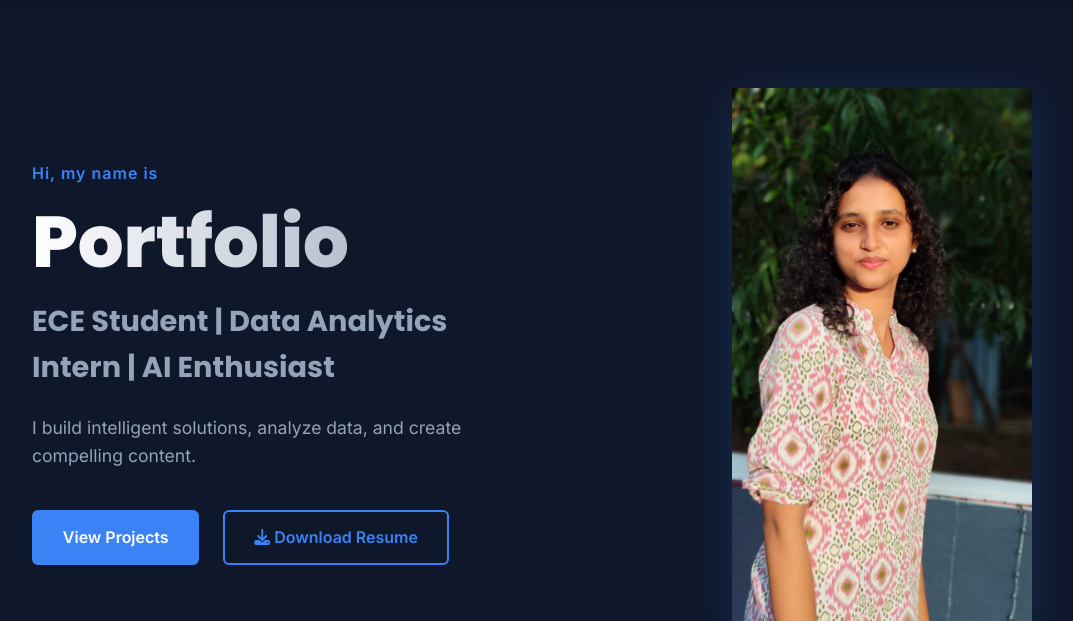
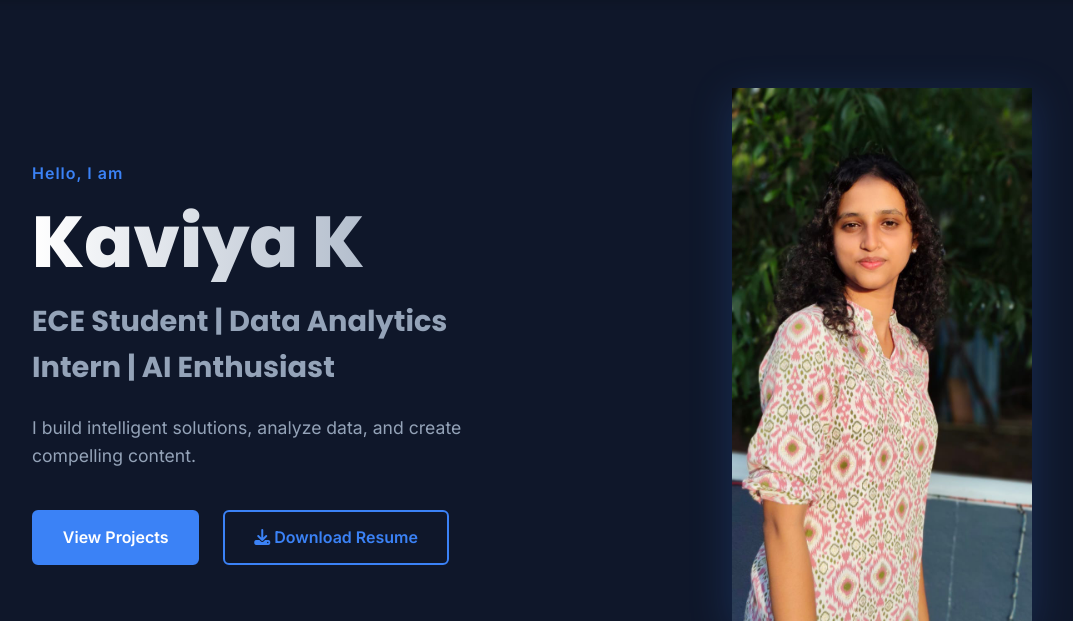
Before and after one commit to Kaviya71/Porfolio, a Flask app: page / in a window 1280 px wide. Shown: the part 77-698 px from the top of the page, without its empty margins (108-1181 px from the left). Run offline with Flask 3, Linux system fonts and the light colour scheme.

Commit message:
Update hero to 'Hello, I am Kaviya K'

```diff
--- a/templates/index.html
+++ b/templates/index.html
@@ -40,8 +40,8 @@
     <section id="hero" class="hero">
         <div class="hero-container">
             <div class="hero-content">
-                <p class="greeting">Hi, my name is</p>
-                <h1 class="name">Portfolio</h1>
+                <p class="greeting">Hello, I am</p>
+                <h1 class="name">Kaviya K</h1>
                 <h2 class="role">ECE Student | Data Analytics Intern | AI Enthusiast</h2>
                 <p class="hero-desc">I build intelligent solutions, analyze data, and create compelling content.</p>
                 <div class="hero-buttons">
```
